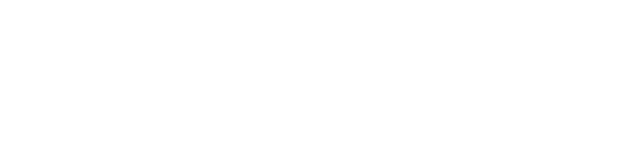
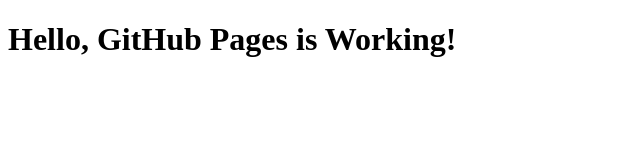
Before and after one commit to Arjitabhargava04/JavaScript-Cohort, a plain HTML site: page index.html in a window 1280 px wide. Shown: the whole page, without its empty margins (0-640 px from the left). Drawn offline with Linux system fonts and the light colour scheme.

Commit message:
Update index.html

```diff
--- a/index.html
+++ b/index.html
@@ -6,6 +6,7 @@
     <title>Document</title>
 </head>
 <body>
+    <h1>Hello, GitHub Pages is Working!</h1>
     <script src="script.js "></script>
 </body>
 </html>
```
